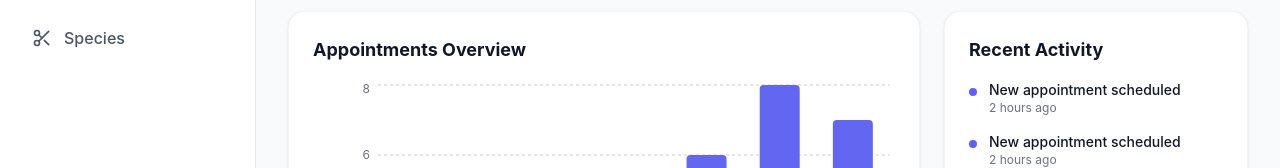
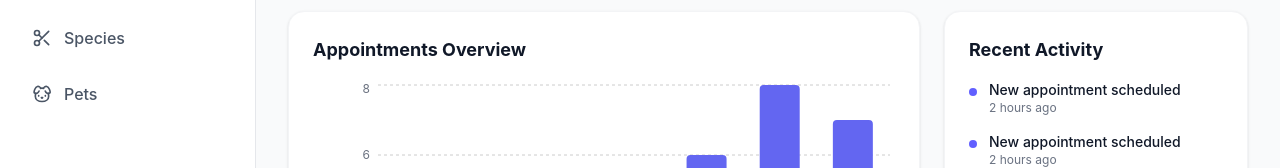
Before and after one commit to kliu67/rw-pet-grooming-UI, a React (Vite) app: page / in a window 1280 px wide. Shown: the part 307-475 px from the top of the page. Built offline with nearby package versions, Linux system fonts and the light colour scheme; no server answers.

Commit message:
Add pets page

```diff
--- a/src/components/Layout.tsx
+++ b/src/components/Layout.tsx
@@ -7,6 +7,7 @@ import {
   Scissors,
   LogOut,
   Menu,
+  Dog,
 } from 'lucide-react';
 import { useState } from 'react';
 import { cn } from '../lib/utils'; // Assuming utility exists or I'll create it
@@ -20,6 +21,7 @@ const Sidebar = ({ isOpen, onClose }: { isOpen: boolean; onClose: () => void })
     { name: 'Clients', path: '/clients', icon: Users },
     { name: 'Services', path: '/services', icon: Scissors },
     { name: 'Species', path: '/species', icon: Scissors },
+    { name: 'Pets', path: '/pets', icon: Dog},
   ];
 
   return (
```
Also changed, not shown: src/routes.tsx (+6 -1 lines).
